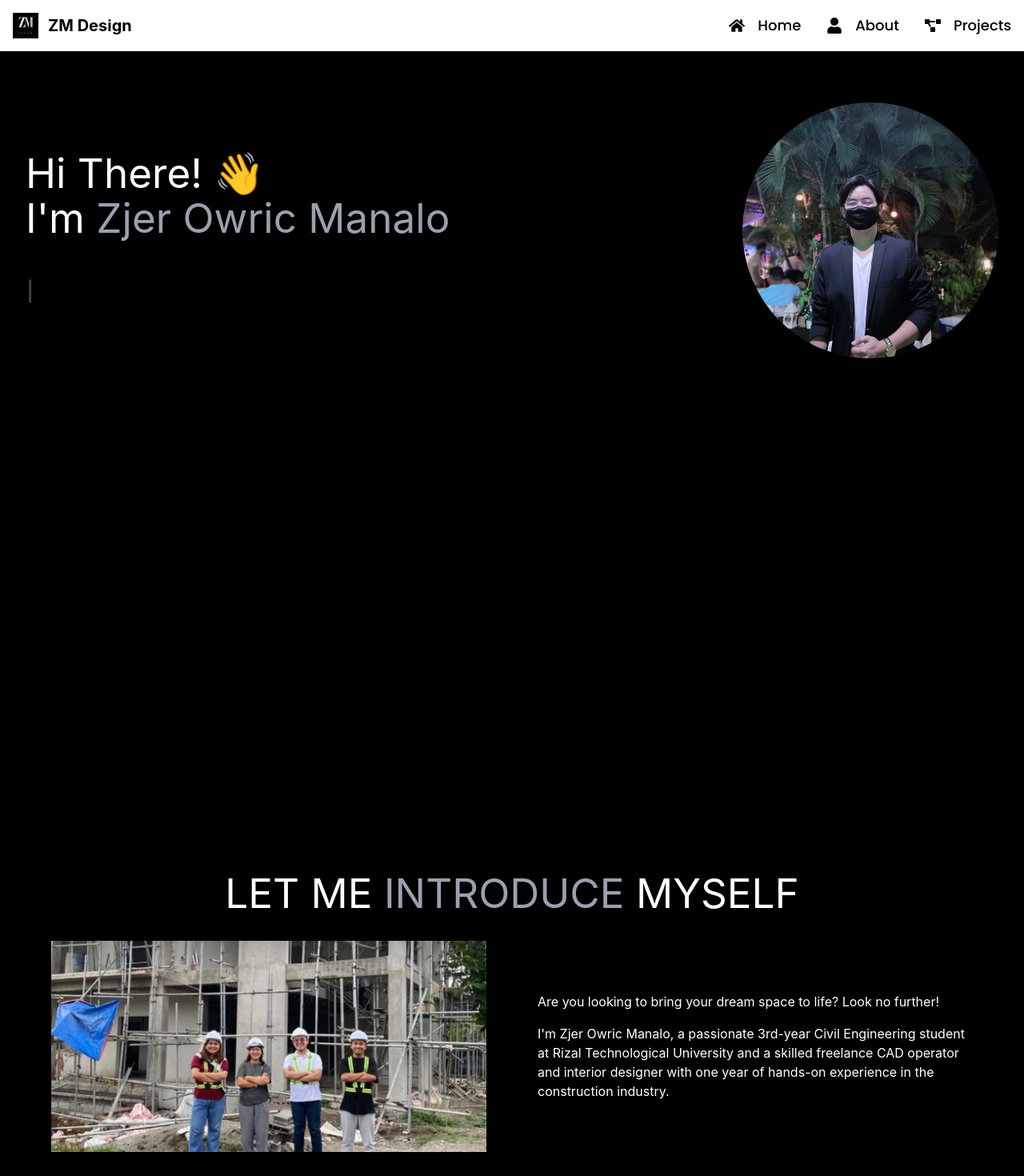
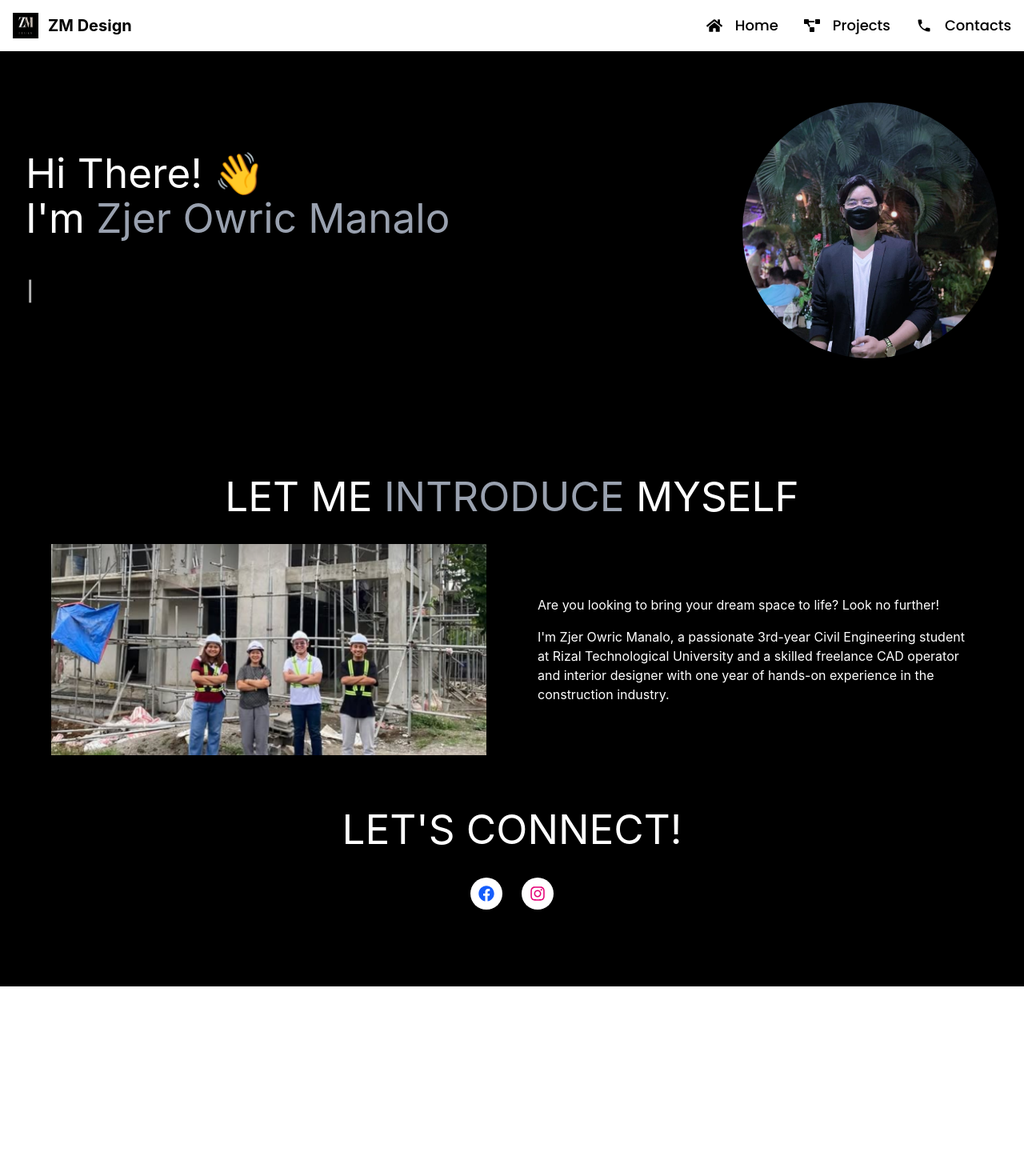
Before and after one commit to Valiantic/ZM-Design, a React (Vite) app: page / in a window 1280 px wide. Shown: the top 1470 px of the page at 80% size. After the commit the page ends 1233 px from the top, so only its background shows below. Built offline with nearby package versions, Linux system fonts and the light colour scheme.

Commit message:
Add Let's Connect Section

```diff
--- a/src/components/BioBlock/Bio.jsx
+++ b/src/components/BioBlock/Bio.jsx
@@ -3,6 +3,7 @@ import { useEffect } from 'react';
 import aos from 'aos';
 import 'aos/dist/aos.css';
 import MyTeam from '../../assets/images/my_team.png'
+import { FaFacebook, FaInstagram } from 'react-icons/fa'
 
 const Bio = () => {
 
@@ -16,6 +17,7 @@ const Bio = () => {
   return (
     <section>
     <div id="about" className="mx-auto max-w-screen-xl px-4 py-16 sm:px-6 sm:py-24 lg:px-8">
+
       <div className="max-w-8xl">
       <h1 className='text-xl md:text-3xl lg:text-4xl text-white text-bold text-center' data-aos="fade-up">LET ME <span className='text-gray-400 text-bold'>INTRODUCE</span> MYSELF</h1>
       </div>
@@ -42,7 +44,23 @@ const Bio = () => {
 
           </article>
         </div>
+
       </div>
+
+      <div className="mt-16 text-center">
+          <h1 className='text-base md:text-lg lg:text-lg text-white text-bold mb-8 hover:scale-110 transition-transform duration-300'>LET'S CONNECT!</h1>
+          <div className="flex justify-center gap-6">
+            <a href="https://www.facebook.com/profile.php?id=100012261910572" target="_blank" rel="noopener noreferrer"
+               className="w-10 h-10 bg-white rounded-full flex items-center justify-center hover:bg-gray-200 hover:scale-110 transition-all duration-300">
+              <FaFacebook className="text-xl text-blue-600" />
+            </a>
+            <a href="http://instagram.com/zeric___/" target="_blank" rel="noopener noreferrer"
+               className="w-10 h-10 bg-white rounded-full flex items-center justify-center hover:bg-gray-200 hover:scale-110 transition-all duration-300">
+              <FaInstagram className="text-xl text-pink-600" />
+            </a>
+          </div>
+        </div>
+
     </div>
   </section>
   )
--- a/src/components/NavbarBlock/Navbar.jsx
+++ b/src/components/NavbarBlock/Navbar.jsx
@@ -1,5 +1,6 @@
 import React, { useState } from 'react';
-import { FaBars, FaTimes, FaHome, FaUser, FaProjectDiagram } from 'react-icons/fa';
+import { FaBars, FaTimes, FaHome, FaUser, FaProjectDiagram} from 'react-icons/fa';
+import { MdPhone } from 'react-icons/md';
 import logo from '../../assets/images/logo.jpeg';
 import { Link } from 'react-router-dom';
 
@@ -28,10 +29,10 @@ const Navbar = () => {
                 <FaHome className="text-xl" /> Home
               </Link>
               <Link to="/about" className="nav-link text-black hover:text-black-600 transition-colors text-lg font-medium flex items-center gap-4">
-                <FaUser className="text-xl" /> About
+                <FaProjectDiagram className="text-xl" /> Projects
               </Link>
               <Link to="/projects" className="nav-link text-black hover:text-black-600 transition-colors text-lg font-medium flex items-center gap-4">
-                <FaProjectDiagram className="text-xl" /> Projects
+                <MdPhone className="text-xl" /> Contacts
               </Link>
             </div>
           </div>
--- a/src/pages/Home.jsx
+++ b/src/pages/Home.jsx
@@ -17,7 +17,7 @@ const Home = () => {
   return (
     <div>
       <Navbar />
-      <div className="container mx-auto px-8 min-h-screen mt-16 md:mt-24 lg:mt-32">
+      <div className="container mx-auto px-8 mt-16 md:mt-24 lg:mt-32">
 
         <div className="flex flex-col md:flex-row items-center justify-between">
             <Profile />
@@ -25,7 +25,7 @@ const Home = () => {
 
       </div>
 
-      <div className="container mx-auto px-8 min-h-screen mt-8 md:mt-12 lg:mt-16">
+      <div className="container mx-auto px-8 mt-4 md:mt-12 lg:mt-12">
 
         <div className="flex flex-col md:flex-row items-center justify-between">
             <Bio />
```
